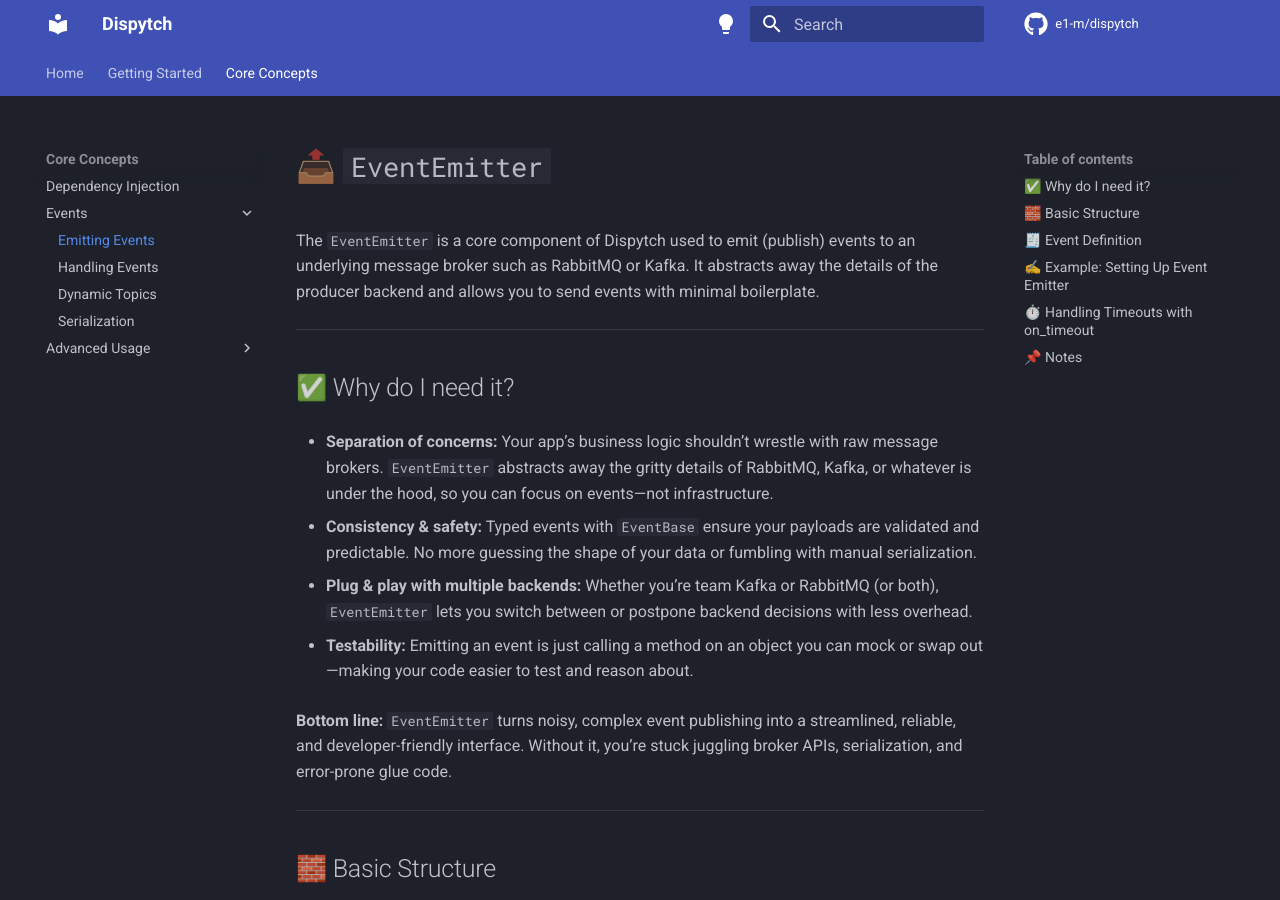
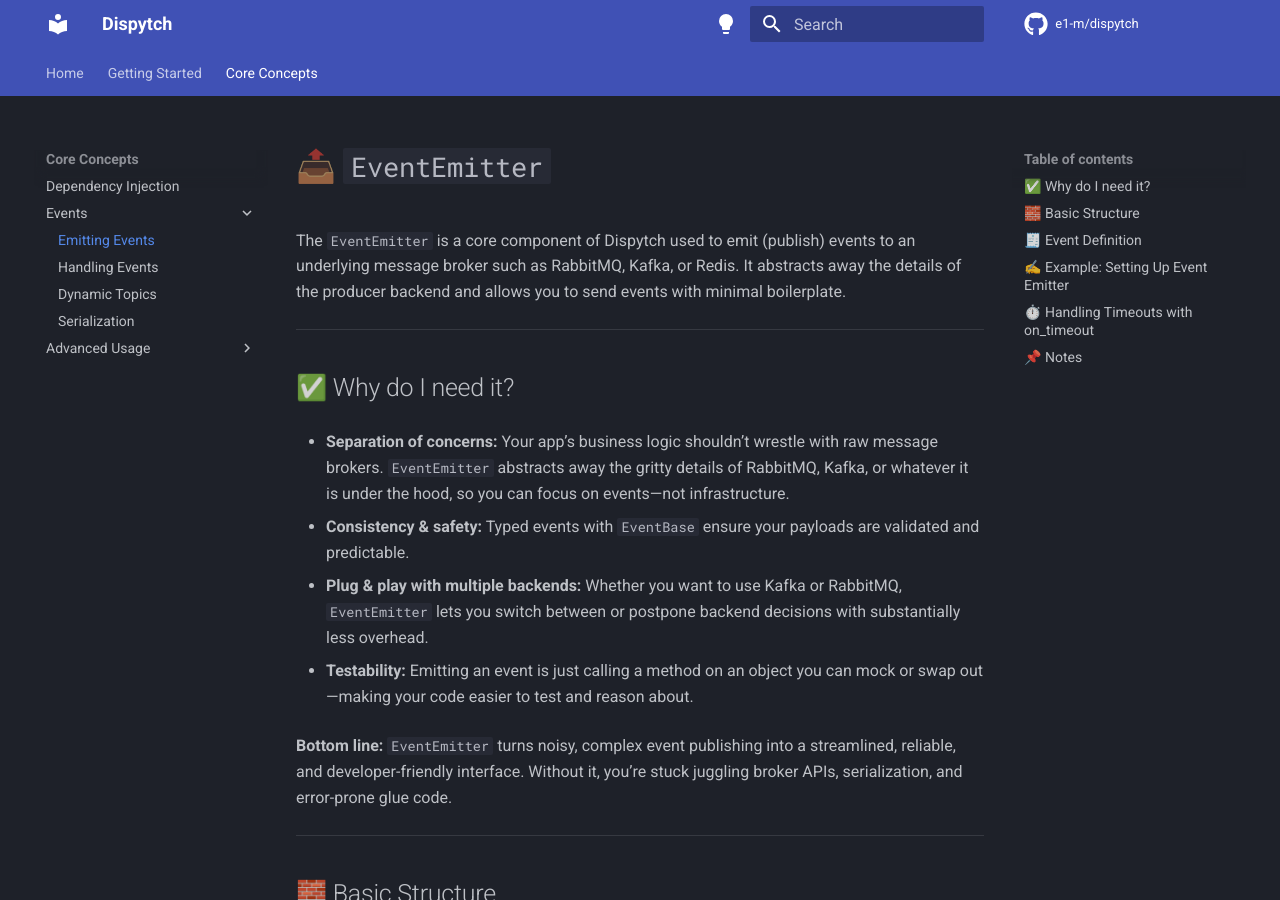
Before and after one commit to e1-m/dispytch, an MkDocs documentation site: the page built from docs/docs/concepts/emitter.md, in a window 1280 px wide and 900 px high. Built offline with MkDocs 1.6.1 and Material for MkDocs 9.7.7, drawn with Linux system fonts in a browser that asks for light colours; comment, search, counter and statistics services are not loaded; the version menu is left out.

Commit message:
📝 docs: update emitter.md

```diff
--- a/docs/docs/concepts/emitter.md
+++ b/docs/docs/concepts/emitter.md
@@ -1,7 +1,7 @@
 # 📤 `EventEmitter`
 
 The `EventEmitter` is a core component of Dispytch used to emit (publish) events to an underlying message broker such as
-RabbitMQ or Kafka. It abstracts away the details of the producer backend and allows you to send events
+RabbitMQ, Kafka, or Redis. It abstracts away the details of the producer backend and allows you to send events
 with minimal boilerplate.
 
 ---
@@ -9,14 +9,13 @@
 ## ✅ Why do I need it?
 
 * **Separation of concerns:** Your app’s business logic shouldn’t wrestle with raw message brokers. `EventEmitter`
-  abstracts away the gritty details of RabbitMQ, Kafka, or whatever is under the hood, so you can focus on events—not
+  abstracts away the gritty details of RabbitMQ, Kafka, or whatever it is under the hood, so you can focus on events—not
   infrastructure.
 
-* **Consistency & safety:** Typed events with `EventBase` ensure your payloads are validated and predictable. No more
-  guessing the shape of your data or fumbling with manual serialization.
+* **Consistency & safety:** Typed events with `EventBase` ensure your payloads are validated and predictable.
 
-* **Plug & play with multiple backends:** Whether you’re team Kafka or RabbitMQ (or both), `EventEmitter` lets you
-  switch between or postpone backend decisions with less overhead.
+* **Plug & play with multiple backends:** Whether you want to use Kafka or RabbitMQ, `EventEmitter` lets you
+  switch between or postpone backend decisions with substantially less overhead.
 
 * **Testability:** Emitting an event is just calling a method on an object you can mock or swap out—making your code
   easier to test and reason about.
```
